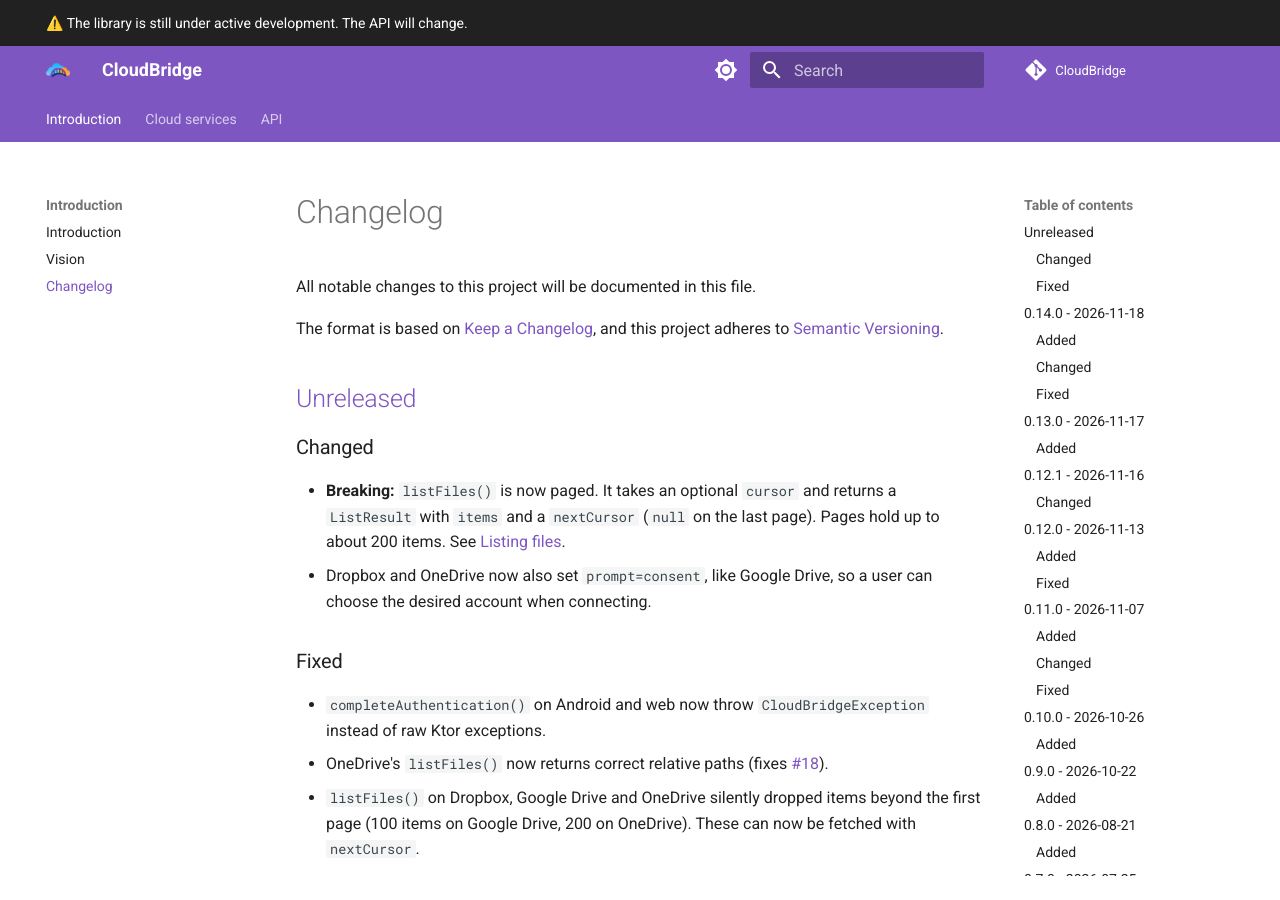
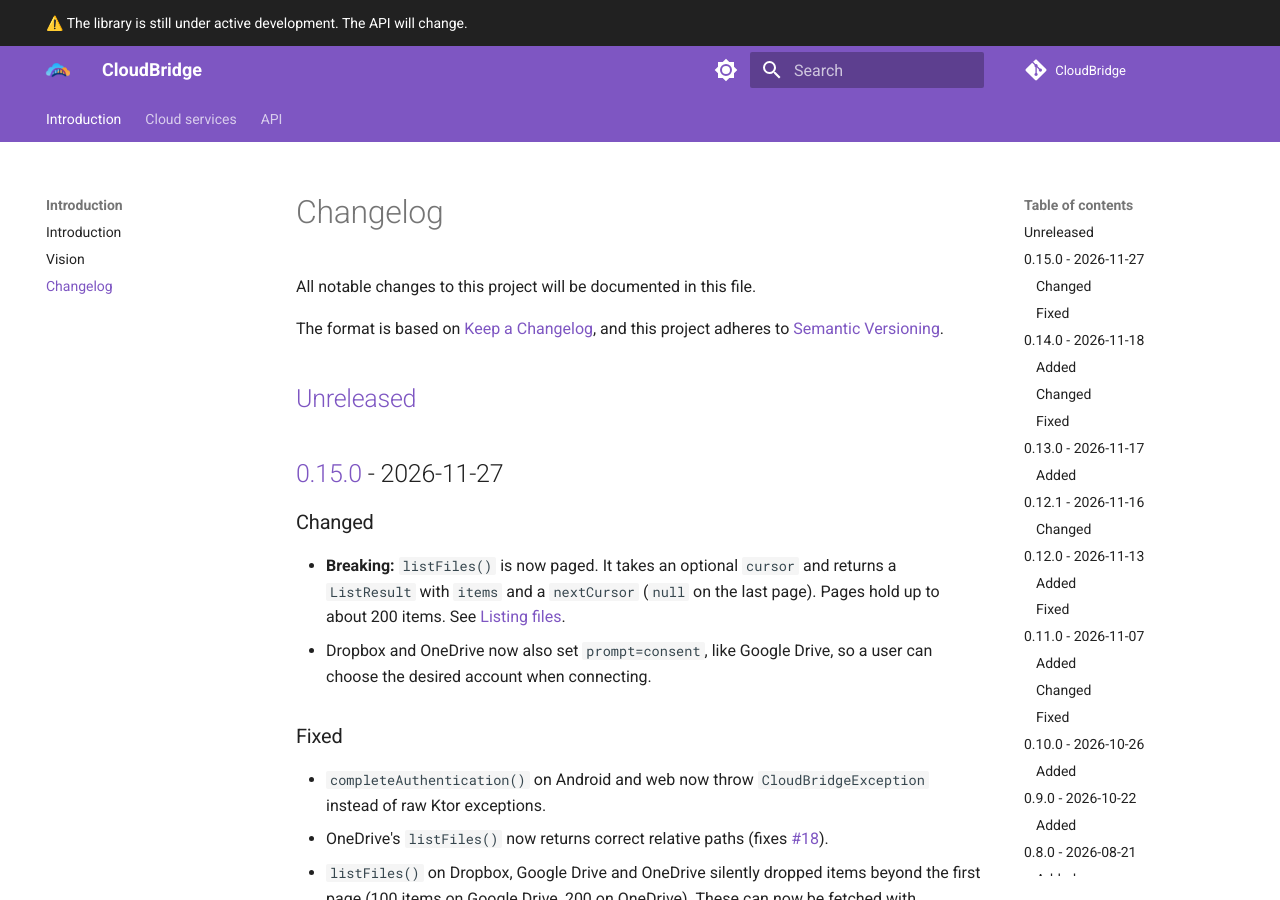
Before and after one commit to jacobras/CloudBridge, an MkDocs documentation site: the page built from docs/Changelog.md, in a window 1280 px wide and 900 px high. Built offline with MkDocs 1.6.1 and Material for MkDocs 9.7.7, drawn with Linux system fonts in a browser that asks for light colours; comment, search, counter and statistics services are not loaded.

Commit message:
Bump version to 0.15.0

```diff
--- a/CHANGELOG.md
+++ b/CHANGELOG.md
@@ -6,6 +6,8 @@ The format is based on [Keep a Changelog](https://keepachangelog.com/en/1.1.0/),
 and this project adheres to [Semantic Versioning](https://semver.org/spec/v2.0.0.html).
 
 ## [Unreleased]
+
+## [0.15.0] - 2026-11-27
 
 ### Changed
 
@@ -202,7 +204,8 @@ and this project adheres to [Semantic Versioning](https://semver.org/spec/v2.0.0
   file details
   and downloading file content.
 
-[Unreleased]: https://github.com/jacobras/CloudBridge/compare/0.14.0...HEAD
+[Unreleased]: https://github.com/jacobras/CloudBridge/compare/0.15.0...HEAD
+[0.15.0]: https://github.com/jacobras/CloudBridge/releases/tag/0.15.0
 [0.14.0]: https://github.com/jacobras/CloudBridge/releases/tag/0.14.0
 [0.13.0]: https://github.com/jacobras/CloudBridge/releases/tag/0.13.0
 [0.12.1]: https://github.com/jacobras/CloudBridge/releases/tag/0.12.1
```
Also changed, not shown: README.md (+1 -1 lines), docs/README.md (+1 -1 lines), 1 other file.
